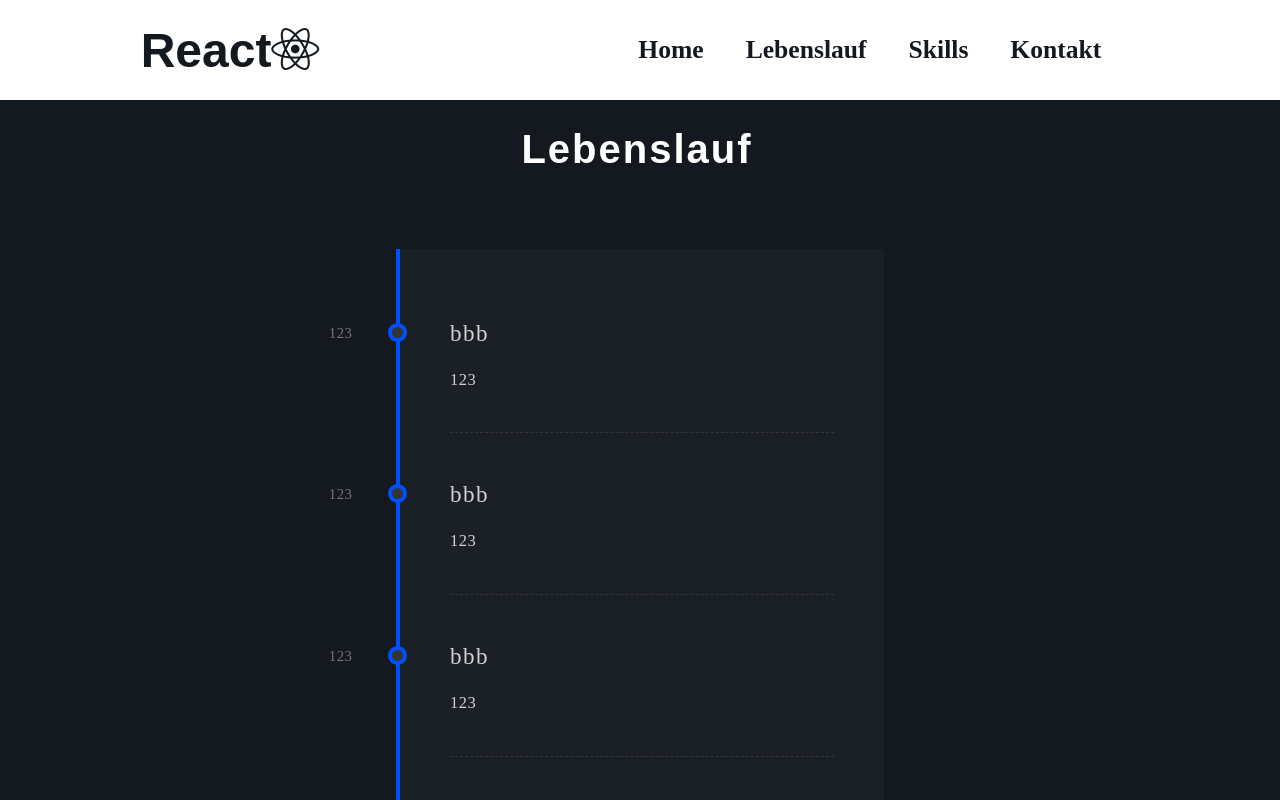
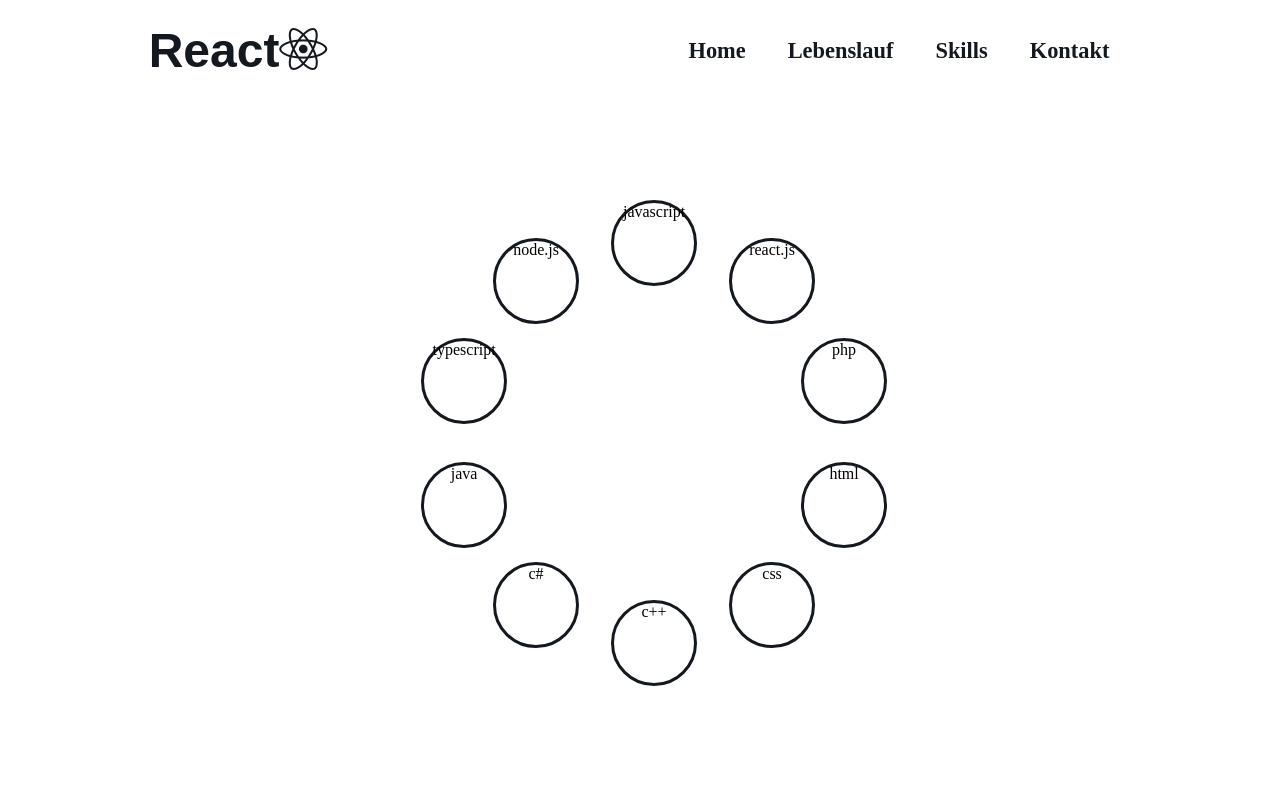
Before and after one commit to rsamQ/React-Testing, a React (Create React App) app: page / in a window 1280 px wide. Shown: the top 800 px of the page. Built offline with nearby package versions, Linux system fonts and the light colour scheme; a web font is replaced by a local one.

Commit message:
changes to cv and skills

```diff
--- a/src/App.css
+++ b/src/App.css
@@ -7,11 +7,12 @@
 :root {
   --primary-color: #14191f;
   --secondary-color: #fb592d;
+  --placeholder-color: #fff;
 }
 
 /* Base */
 body {
-  background: var(--primary-color);
+  background: var(--placeholder-color);
   font-size: 16px;
   font-family: "Montserrat";
 }
@@ -24,6 +25,7 @@ body {
 
 .typewriter h1 {
   font-size: 40px;
+  color: var(--primary-color);
   overflow: hidden;
   border-right: 0.15em solid transparent;
   white-space: nowrap;
@@ -85,7 +87,7 @@ body {
   width: 60vw;
   justify-content: end;
   align-items: center;
-  margin-right: 2rem;
+  margin-right: 1rem;
 }
 
 .navbar-link {
@@ -96,6 +98,7 @@ body {
 
 a.nav-links {
   position: relative;
+  font-size: 1.4rem;
   text-decoration: none;
   color: var(--primary-color);
 }
@@ -205,11 +208,11 @@ a.nav-links:hover::before {
 }
 
 /* Timeline */
-.timeline {
-  border-left: 4px solid #004ffc;
+/*.timeline {
+  border-left: 4px solid var(--secondary-color);
   border-bottom-right-radius: 4px;
   border-top-right-radius: 4px;
-  background: rgba(255, 255, 255, 0.03);
+  background: var(--primary-color);
   color: rgba(255, 255, 255, 0.8);
   font-family: "Montserrat";
   margin: 50px auto;
@@ -226,8 +229,9 @@ a.nav-links:hover::before {
 .timeline h1 {
   font-family: "Montserrat";
   letter-spacing: 1.5px;
-  font-weight: 100;
+  font-weight: 200;
   font-size: 1.4em;
+  color: var(--primary-color);
 }
 .timeline h2,
 .timeline h3 {
@@ -237,7 +241,6 @@ a.nav-links:hover::before {
   font-size: 1.4em;
 }
 .timeline .event {
-  border-bottom: 1px dashed rgba(255, 255, 255, 0.1);
   padding-bottom: 25px;
   margin-bottom: 50px;
   position: relative;
@@ -255,7 +258,7 @@ a.nav-links:hover::before {
 }
 .timeline .event:before {
   left: -217.5px;
-  color: rgba(255, 255, 255, 0.4);
+  color: rgba(255, 255, 255, 0.8);
   content: attr(data-date);
   text-align: right;
   font-weight: 100;
@@ -264,15 +267,15 @@ a.nav-links:hover::before {
   font-family: "Montserrat";
 }
 .timeline .event:after {
-  box-shadow: 0 0 0 4px #004ffc;
-  left: -57.85px;
-  background: #313534;
+  box-shadow: 0 0 0 4px var(--secondary-color);
+  left: -61.5px;
+  background: var(--primary-color);
   border-radius: 50%;
-  height: 11px;
-  width: 11px;
+  height: 20px;
+  width: 20px;
   content: "";
   top: 5px;
-}
+}*/
 
 /** Portfolio **/
 
@@ -343,16 +346,17 @@ a.nav-links:hover::before {
   display: flex;
   justify-content: center;
   align-items: center;
-  margin-top: 150px;
-  margin-bottom: 350px;
-  margin-left: -200px;
+  height: 700px;
 }
 
 .radial {
   position: absolute;
   list-style: none;
-  width: 20%;
   text-align: center;
+  border-radius: 50%;
+  height: 80px;
+  width: 80px;
+  border: 3px solid var(--primary-color);
 }
 
 .radial-list {
--- a/src/App.js
+++ b/src/App.js
@@ -10,7 +10,6 @@ function App() {
   return (
     <div className="App">
       <Navbar />
-      <Cv />
       <Skills />
       <Portfolio />
       <Contact />
--- a/src/components/Skills.js
+++ b/src/components/Skills.js
@@ -3,12 +3,12 @@ import React, { Component } from 'react';
 export default class Skills extends Component {
 
   render(){
-    const numbers = [3, 4, 5, 6, 7, 8, 9, 10, 11, 12, 1, 2];
+    const numbers = ["css", "html", "php", "react.js", "javascript", "node.js", "typescript", "java", "c#", "c++"];
     const step = (2*Math.PI)/numbers.length;
     let angle = 0;
     const circleX = 100;
     const circleY = 100;
-    const radius = 90;
+    const radius = 200;
 
     const list = [];
 
@@ -21,9 +21,10 @@ export default class Skills extends Component {
 
     return(
       <div className="skills">
+        <div><h1 className="skill-title">Skills</h1></div>
         <ul className="radial-list">
-          {numbers.map((number) =>{
-            return(<li key={number.toString()} className="radial" style={{top:Number(Math.round(circleX + radius* Math.cos(list[number]))), left:Number(Math.round(circleY + radius * Math.sin(list[number])))}}>{number}</li>)
+          {numbers.map((number, index) =>{
+            return(<li key={number.toString()} className="radial" style={{top:Number(Math.round(circleX + radius* Math.cos(list[index])-150)), left:Number(Math.round(circleY + radius * Math.sin(list[index])-203))}}>{number}</li>)
           })}
         </ul>
       </div>
```
